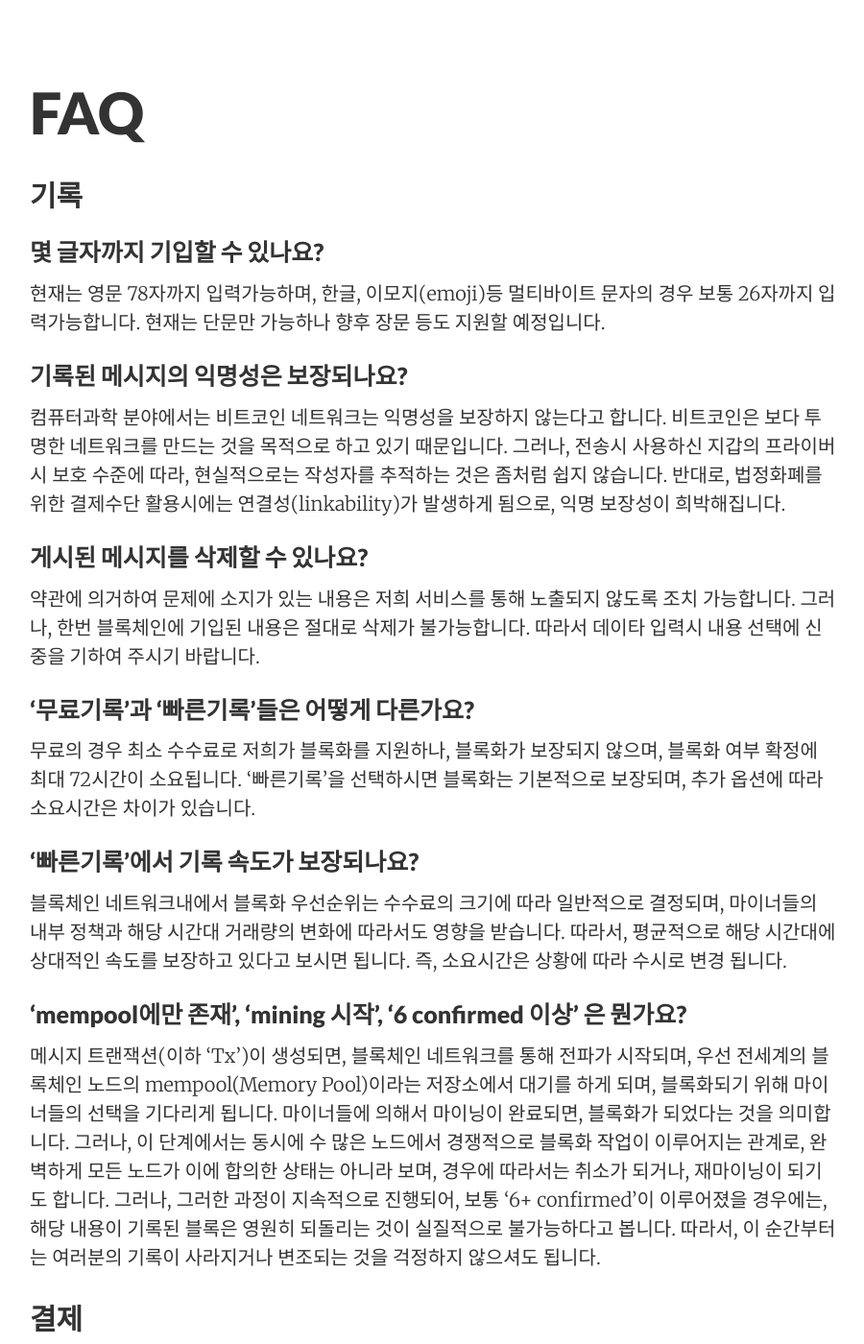
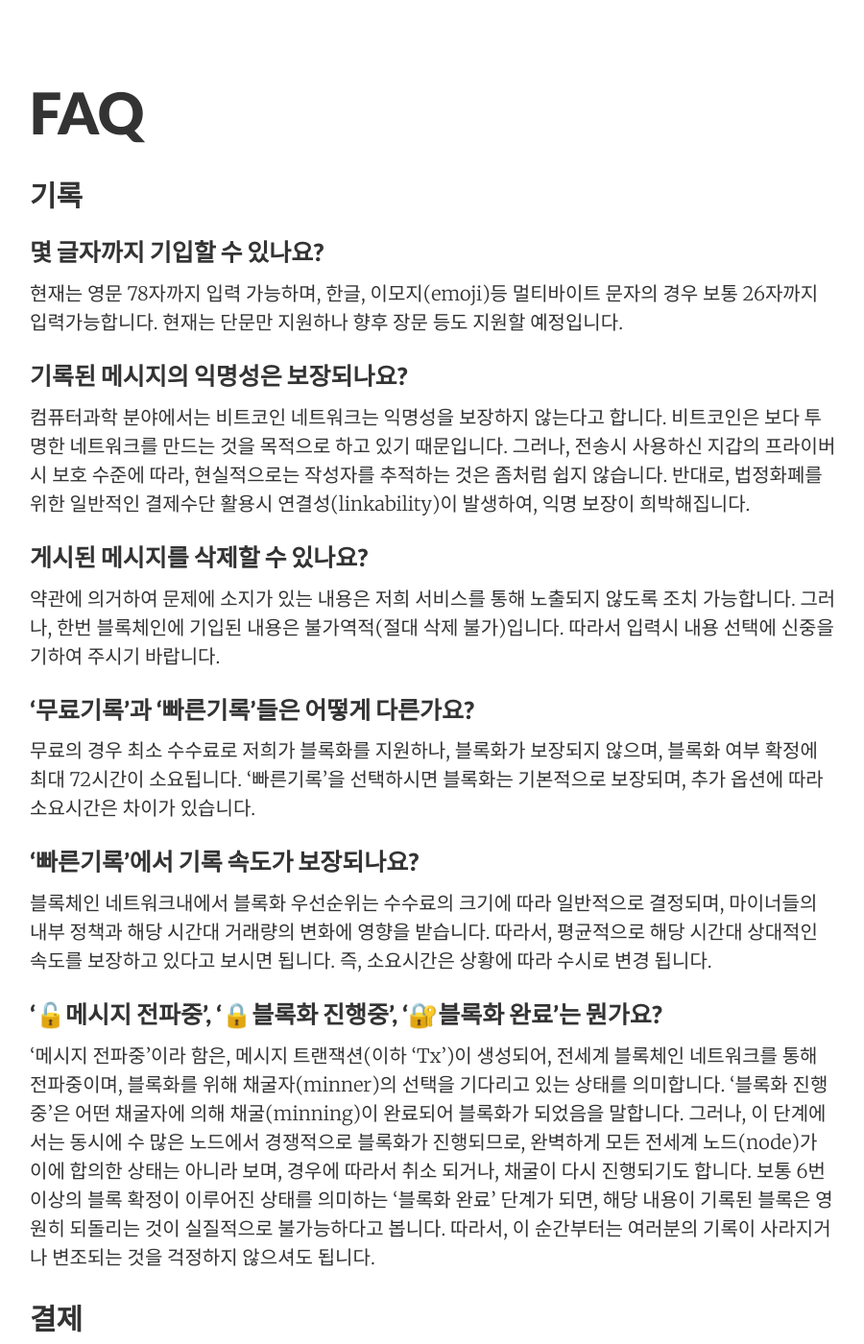
Before and after one commit to foreverit/foreverit.github.io, a Jekyll site: the page built from faq.md, in a window 1280 px wide and 1400 px high. Shown: the whole window at 96% size, without its empty margins (189-1089 px from the left). Built offline with Jekyll 4.4.1, drawn with Linux system fonts in a browser that asks for light colours; some of the changed text lies outside the part shown.

Commit message:
Update faq.md

```diff
--- a/faq.md
+++ b/faq.md
@@ -11,15 +11,15 @@ categories:
 
 ### 몇 글자까지 기입할 수 있나요?
 
-현재는 영문 78자까지 입력가능하며, 한글, 이모지\(emoji\)등 멀티바이트 문자의 경우 보통 26자까지 입력가능합니다. 현재는 단문만 가능하나 향후 장문 등도 지원할 예정입니다.
+현재는 영문 78자까지 입력 가능하며, 한글, 이모지\(emoji\)등 멀티바이트 문자의 경우 보통 26자까지 입력가능합니다. 현재는 단문만 지원하나 향후 장문 등도 지원할 예정입니다.
 
 ### 기록된 메시지의 익명성은 보장되나요?
 
-컴퓨터과학 분야에서는 비트코인 네트워크는 익명성을 보장하지 않는다고 합니다. 비트코인은 보다 투명한 네트워크를 만드는 것을 목적으로 하고 있기 때문입니다. 그러나, 전송시 사용하신 지갑의 프라이버시 보호 수준에 따라, 현실적으로는 작성자를 추적하는 것은 좀처럼 쉽지 않습니다. 반대로, 법정화폐를 위한 결제수단 활용시에는 연결성\(linkability\)가 발생하게 됨으로, 익명 보장성이 희박해집니다.
+컴퓨터과학 분야에서는 비트코인 네트워크는 익명성을 보장하지 않는다고 합니다. 비트코인은 보다 투명한 네트워크를 만드는 것을 목적으로 하고 있기 때문입니다. 그러나, 전송시 사용하신 지갑의 프라이버시 보호 수준에 따라, 현실적으로는 작성자를 추적하는 것은 좀처럼 쉽지 않습니다. 반대로, 법정화폐를 위한 일반적인 결제수단 활용시 연결성\(linkability\)이 발생하여, 익명 보장이 희박해집니다.
 
 ### 게시된 메시지를 삭제할 수 있나요?
 
-약관에 의거하여 문제에 소지가 있는 내용은 저희 서비스를 통해 노출되지 않도록 조치 가능합니다. 그러나, 한번 블록체인에 기입된 내용은 절대로 삭제가 불가능합니다. 따라서 데이타 입력시 내용 선택에 신중을 기하여 주시기 바랍니다.
+약관에 의거하여 문제에 소지가 있는 내용은 저희 서비스를 통해 노출되지 않도록 조치 가능합니다. 그러나, 한번 블록체인에 기입된 내용은 불가역적(절대 삭제 불가)입니다. 따라서 입력시 내용 선택에 신중을 기하여 주시기 바랍니다.
 
 ### ‘무료기록’과 ‘빠른기록’들은 어떻게 다른가요?
 
@@ -27,25 +27,31 @@ categories:
 
 ### ‘빠른기록’에서 기록 속도가 보장되나요?
 
-블록체인 네트워크내에서 블록화 우선순위는 수수료의 크기에 따라 일반적으로 결정되며, 마이너들의 내부 정책과 해당 시간대 거래량의 변화에 따라서도 영향을 받습니다. 따라서, 평균적으로 해당 시간대에 상대적인 속도를 보장하고 있다고 보시면 됩니다. 즉, 소요시간은 상황에 따라 수시로 변경 됩니다.
+블록체인 네트워크내에서 블록화 우선순위는 수수료의 크기에 따라 일반적으로 결정되며, 마이너들의 내부 정책과 해당 시간대 거래량의 변화에 영향을 받습니다. 따라서, 평균적으로 해당 시간대 상대적인 속도를 보장하고 있다고 보시면 됩니다. 즉, 소요시간은 상황에 따라 수시로 변경 됩니다.
 
+### '🔓메시지 전파중', '🔒블록화 진행중', '🔐블록화 완료'는 뭔가요?
+<!--
 ### ‘mempool에만 존재’, ‘mining 시작’, ‘6 confirmed 이상’ 은 뭔가요?
+-->
 
+'메시지 전파중'이라 함은, 메시지 트랜잭션\(이하 ‘Tx’\)이 생성되어, 전세계 블록체인 네트워크를 통해 전파중이며, 블록화를 위해 채굴자\(minner\)의 선택을 기다리고 있는 상태를 의미합니다. '블록화 진행중'은 어떤 채굴자에 의해 채굴\(minning\)이 완료되어 블록화가 되었음을 말합니다. 그러나, 이 단계에서는 동시에 수 많은 노드에서 경쟁적으로 블록화가 진행되므로, 완벽하게 모든 전세계 노드\(node\)가 이에 합의한 상태는 아니라 보며, 경우에 따라서 취소 되거나, 채굴이 다시 진행되기도 합니다. 보통 6번 이상의 블록 확정이 이루어진 상태를 의미하는 '블록화 완료' 단계가 되면, 해당 내용이 기록된 블록은 영원히 되돌리는 것이 실질적으로 불가능하다고 봅니다. 따라서, 이 순간부터는 여러분의 기록이 사라지거나 변조되는 것을 걱정하지 않으셔도 됩니다.
+<!--
 메시지 트랜잭션\(이하 ‘Tx’\)이 생성되면, 블록체인 네트워크를 통해 전파가 시작되며, 우선 전세계의 블록체인 노드의 mempool\(Memory Pool\)이라는 저장소에서 대기를 하게 되며, 블록화되기 위해 마이너들의 선택을 기다리게 됩니다. 마이너들에 의해서 마이닝이 완료되면, 블록화가 되었다는 것을 의미합니다. 그러나, 이 단계에서는 동시에 수 많은 노드에서 경쟁적으로 블록화 작업이 이루어지는 관계로, 완벽하게 모든 노드가 이에 합의한 상태는 아니라 보며, 경우에 따라서는 취소가 되거나, 재마이닝이 되기도 합니다. 그러나, 그러한 과정이 지속적으로 진행되어, 보통 ‘6+ confirmed’이 이루어졌을 경우에는, 해당 내용이 기록된 블록은 영원히 되돌리는 것이 실질적으로 불가능하다고 봅니다. 따라서, 이 순간부터는 여러분의 기록이 사라지거나 변조되는 것을 걱정하지 않으셔도 됩니다.
+-->
 
 ## 결제
 
 ### 비트코인\(BTC\) 이외의 결제 수단은 없나요?
 
-현재는 비트코인 블록체인의 특성을 최대한 활용하기 위해 그렇습니다. 다만, 사용자의 요청이 있을 경우 카드 등의 일반적인 결제와 다른 암호화폐도 추가적으로 지원할 수 있습니다.
+현재는 비트코인 블록체인의 특성을 최대한 활용하기 위해 그렇습니다. 다만, 사용자의 요청이 있을 경우 이체 및 카드와 같은 일반적 결제와 다른 암호화폐도 추가적으로 지원할 수 있습니다.
 
 ### 실수로 더 많은 금액을 송금했습니다.
 
-다음 링크로 해당 메시지\(Tx ID\)를 알려주시며 저희가 확인후 처리해 드리도록 하겠습니다. 다만, 암호화폐 송금의 특성상 수수료를 제외한 금액만 환불 처리가 진행됩니다.
+다음 링크로 해당 메시지\(Tx ID\)를 알려주시며 저희가 확인 후 처리해 드리도록 하겠습니다. 다만, 암호화폐 특성상 송금 수수료를 제외한 금액만 환불 처리가 진행됩니다.
 
 ### 암호화폐로 결제시 수수료는 별도인가요?
 
-블록체인 네트워크의 정책상 기본적으로 지불액수와 더불어 별도 소정 수수료가 부과됩니다. 부과 방식과 액수는 각각의 블록체인, 지갑 별로 다른 정책을 가지고 있습니다. \(거래소 지갑의 경우 상대적으로 많은 수수료를 부과하고 있습니다.\)
+블록체인 네트워크의 정책상 기본적으로 지불 금액과 더불어 별도 소정 수수료가 부과됩니다. 부과 방식과 금액은 각각의 블록체인 및 지갑 별 상이한 정책을 취하고 있으므로, 사용하시는 지갑 및 블록체인 정책을 참고하십시오. \(거래소 지갑의 경우 상대적으로 많은 수수료를 부과하고 있습니다.\)
 
 ## 지원환경
 
```
